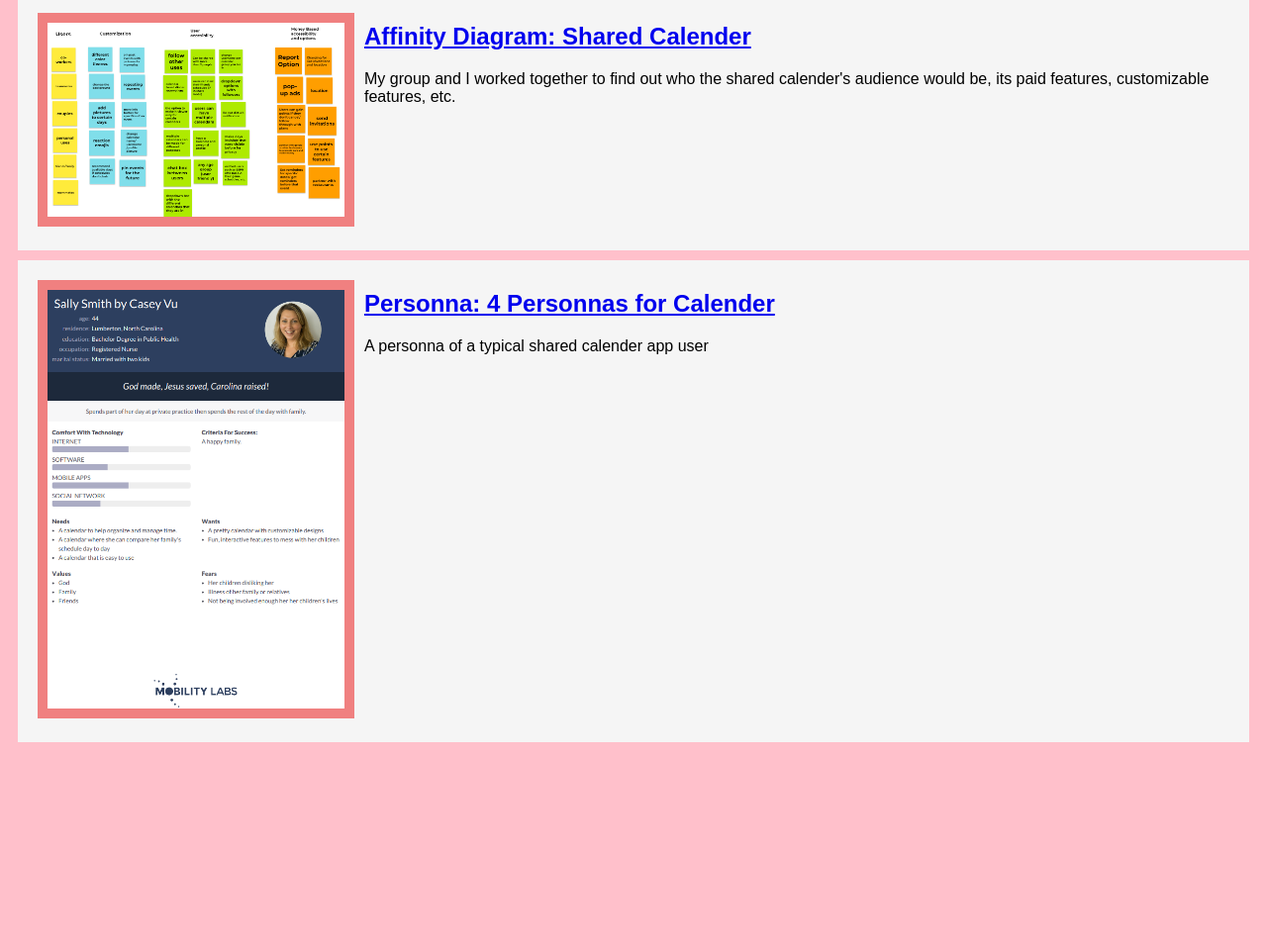
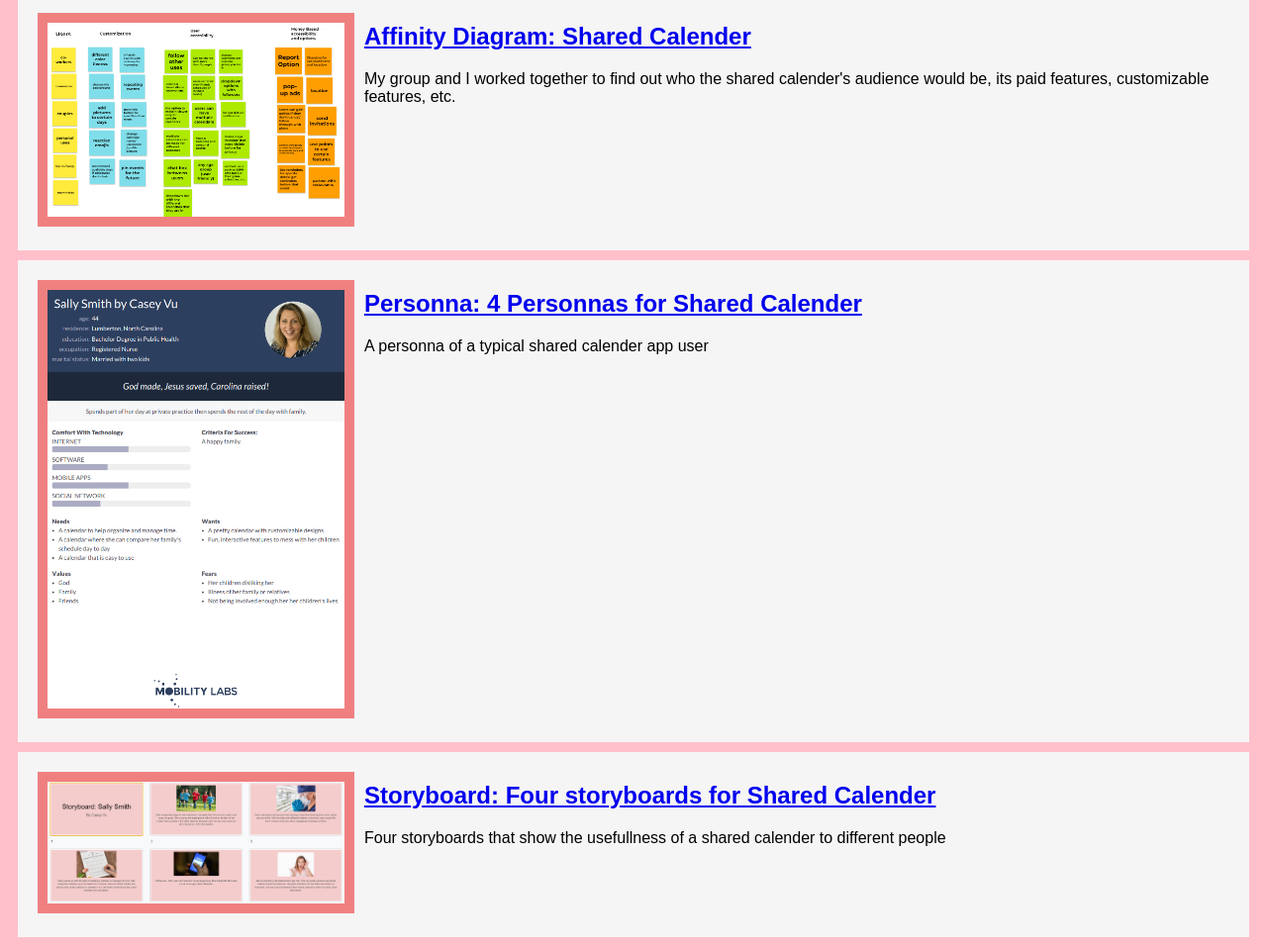
Before and after one commit to caseyvuu/csce242.github.io, a plain HTML site: page index.html in a window 1280 px wide. Shown: the part 306-1263 px from the top of the page at 99% size. Before the commit the page ends 1066 px from the top, so only its background shows below. Drawn offline with Linux system fonts and the light colour scheme.

Commit message:
Add files via upload

```diff
--- a/index.html
+++ b/index.html
@@ -33,11 +33,23 @@
   <section class="assignment">
     <a href="files/personnapdf.pdf"><img src="images/personna.png"></a>
     <section class="ass-details">
-        <a href="files/personnapdf.pdf"><h2>Personna: 4 Personnas for Calender</h2></a>
+        <a href="files/personnapdf.pdf"><h2>Personna: 4 Personnas for Shared Calender</h2></a>
         <p>
             A personna of a typical shared calender app user
        </p>
         </section>
     </section>
+
+  <!--storyboard assignment -->
+  <section class="assignment">
+    <a href="files/CSCE 190 Storyboard-combined.pdf"><img src="images/story.png"></a>
+    <section class="ass-details">
+        <a href="files/CSCE 190 Storyboard-combined.pdf"><h2>Storyboard: Four storyboards for Shared Calender</h2></a>
+        <p>
+            Four storyboards that show the usefullness of a shared calender to different people
+       </p>
+        </section>
+    </section>
+
     </body>
 </html>
```
Also changed, not shown: images/story.png (added), 1 other file.
